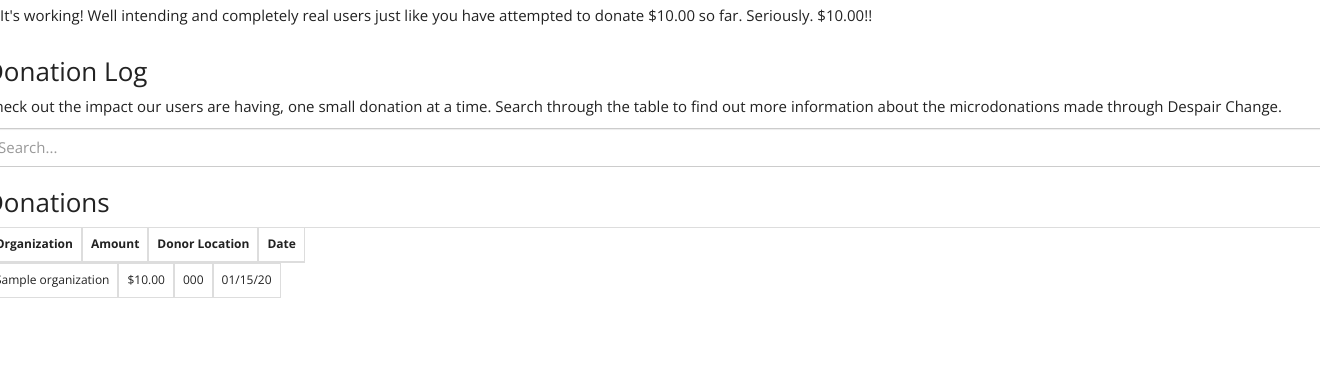
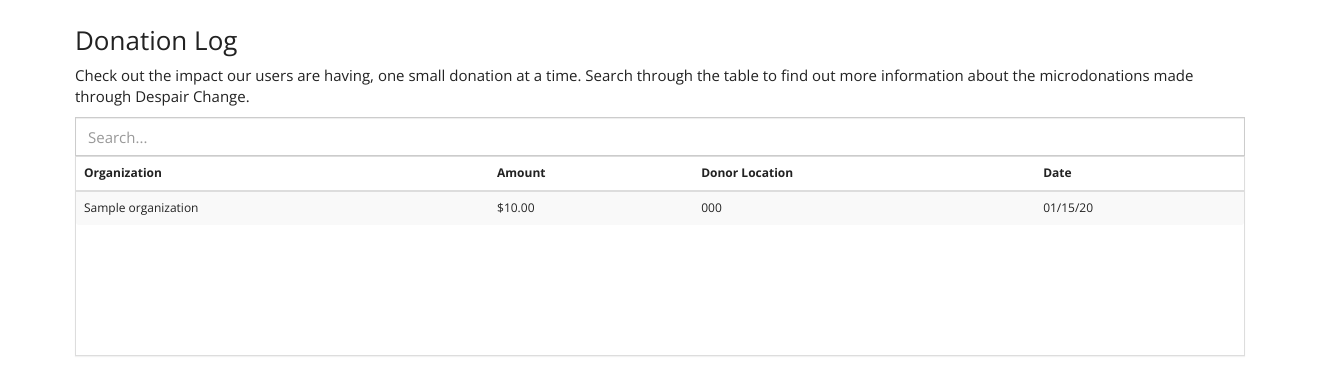
Before and after one commit to beccarosenthal/despair-change, a Flask app: page / in a window 1320 px wide; the page is wider, and only the part inside the window is pictured. Shown: the part 1279-1653 px from the top of that part. Run offline with Flask 2, Linux system fonts and the light colour scheme; tables that the repository leaves empty hold one stand-in row (values such as "Sample post"); grey boxes marked "Sample" are stand-in pictures; data that the repository does not hold is empty; some libraries are stand-ins or nearby versions.

Commit message:
table scrolls

```diff
--- a/static/css/style.css
+++ b/static/css/style.css
@@ -66,19 +66,3 @@ img {
 a {
     color: #366c8d;
 }
-
-.table-fixed thead {
-  width: 97%;
-}
-.table-fixed tbody {
-  height: 230px;
-  overflow-y: auto;
-  width: 100%;
-}
-.table-fixed thead, .table-fixed tbody, .table-fixed tr, .table-fixed td, .table-fixed th {
-  display: block;
-}
-.table-fixed tbody td, .table-fixed thead > tr> th {
-  float: left;
-  border-bottom-width: 0;
-}
--- a/templates/dashboard.html
+++ b/templates/dashboard.html
@@ -1,5 +1,5 @@
 {% extends 'base.html' %}
-{% block title %} DASHBOARD {% endblock %}
+{% block title %} Dashboard {% endblock %}
 {% block content %}
 <div class="container">
   <div class='row'>
@@ -109,4 +109,4 @@ $(document).ready(function(){
 });
 </script>
 
-{% endblock %}
+s{% endblock %}
--- a/templates/homepage.html
+++ b/templates/homepage.html
@@ -1,5 +1,5 @@
 {% extends 'base.html' %}
-{% block title %} DESPAIR CHANGE {% endblock %}
+{% block title %} Despair Change {% endblock %}
 {% block content %}
 
 <div class="container">
@@ -125,17 +125,18 @@
 
 </div>
 
-  <div>
-    <p>It's working! Well intending and completely real users just like you have attempted to donate {{amount_attempted}} so far. Seriously. {{amount_attempted}}!! </p>
-  </div>
+<div class="container">
   <div class="row">
-    <h3>Donation Log</h3>
-    <p>Check out the impact our users are having, one small donation at a time. Search through the table to find out more information about the microdonations made through Despair Change.</p>
-    <input class="form-control" id="myInput" type="text" placeholder="Search...">
-  </div>
-  <div class="row">
-    <h3>Donations</h3>
-      <table id="transactionTable" class="table table-hover table-responsive table-striped table-bordered table-fixed" height="400">
+
+      <div class='panel-header'>
+        <h3>Donation Log</h3>
+          <p>Check out the impact our users are having, one small donation at a time. Search through the table to find out more information about the microdonations made through Despair Change.</p>
+          <input class="form-control" id="myInput" type="text" placeholder="Search...">
+      </div>
+    <div class='panel panel-default' style="height: 200px; overflow-y: scroll !important;">
+
+      <table id="transactionTable" class="table table-hover table-striped"
+             >
         <thead>
           <tr>
             <th>Organization</th>
@@ -159,7 +160,10 @@
           {% endfor %}
         </tbody>
       </table>
+    </div><!-- /.panel -->
   </div>
+</div>
+
 
 
   <div class='row'><iframe src="https://giphy.com/embed/CPlfH4SdK1h04" width="480" height="380" frameBorder="0" class="giphy-embed" allowFullScreen></iframe>
```
